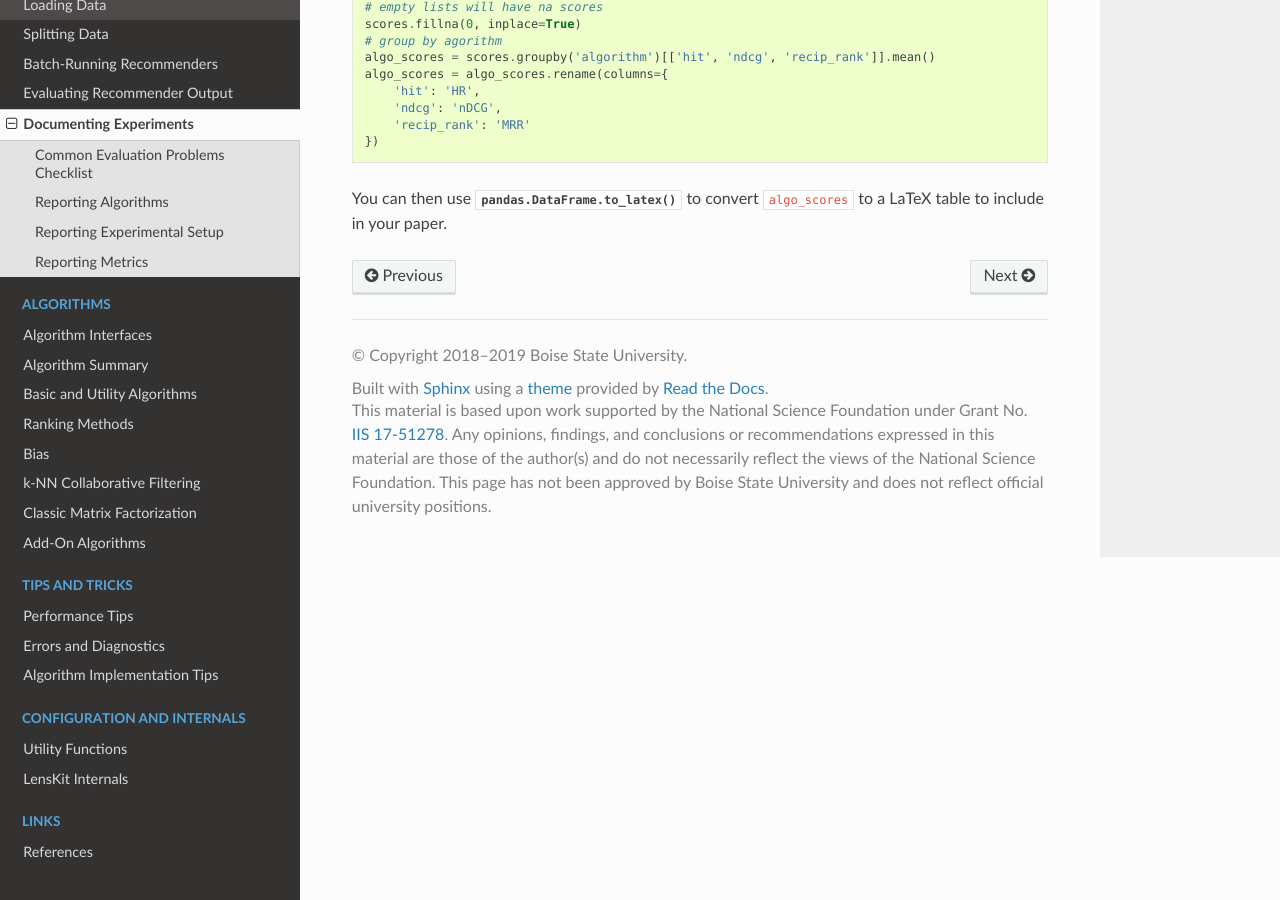
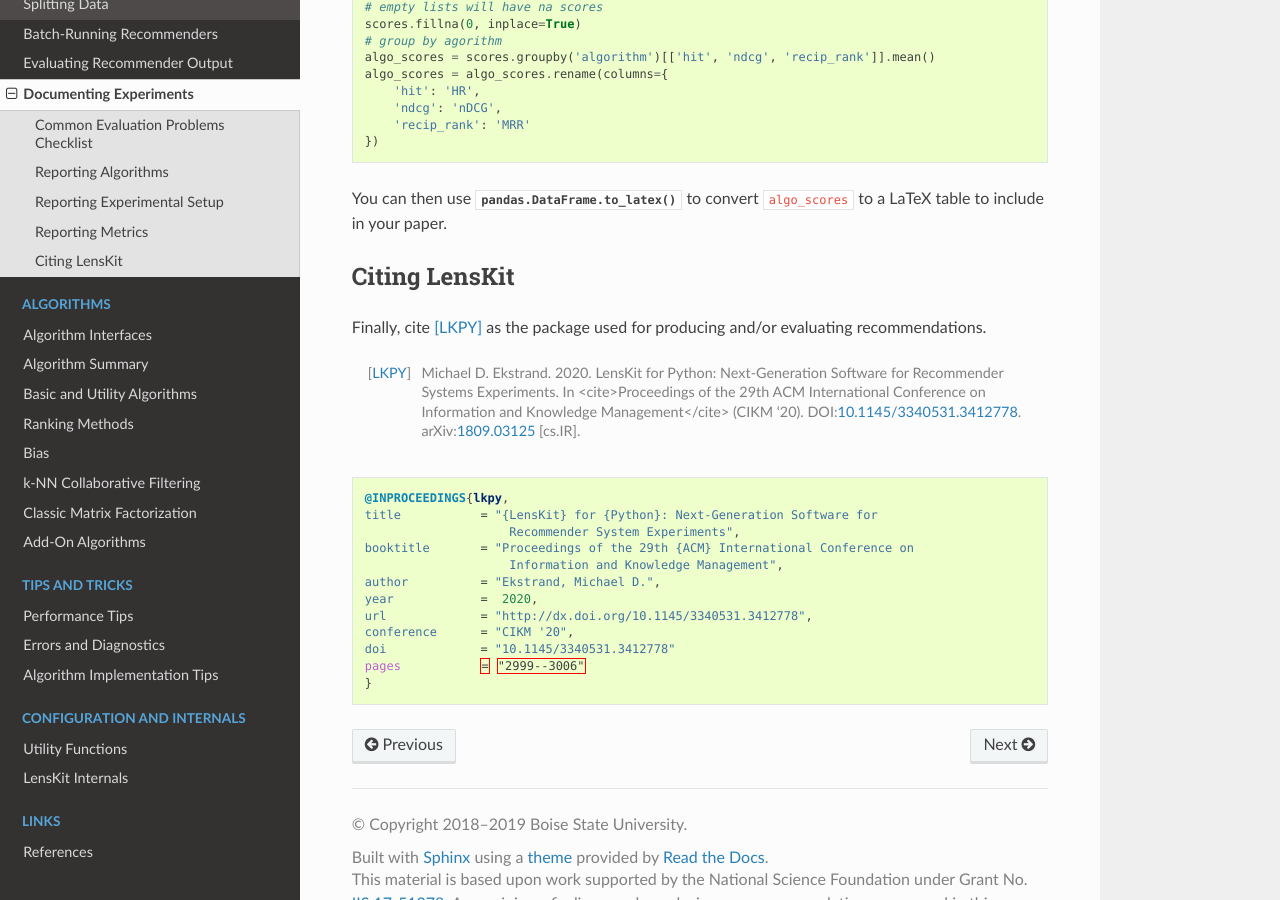
Before and after one commit to lenskit/lkpy, a Sphinx documentation site: the page built from docs/documenting.rst, in a window 1280 px wide and 900 px high, scrolled down 1989 px. Built offline with Sphinx 7.4.7 and the Read the Docs theme 2.0.0, drawn with Linux system fonts in a browser that asks for light colours.

Commit message:
docment citation

```diff
--- a/docs/documenting.rst
+++ b/docs/documenting.rst
@@ -111,3 +111,31 @@
 
 You can then use :py:meth:`pandas.DataFrame.to_latex` to convert ``algo_scores``
 to a LaTeX table to include in your paper.
+
+Citing LensKit
+~~~~~~~~~~~~~~
+
+Finally, cite [LKPY]_ as the package used for producing and/or evaluating
+recommendations.
+
+.. [LKPY]
+    Michael D. Ekstrand. 2020.
+    LensKit for Python: Next-Generation Software for Recommender Systems Experiments.
+    In <cite>Proceedings of the 29th ACM International Conference on Information and Knowledge Management</cite> (CIKM '20).
+    DOI:`10.1145/3340531.3412778 <https://dx.doi.org/10.1145/3340531.3412778>`_.
+    arXiv:`1809.03125 <https://arxiv.org/abs/1809.03125>`_ [cs.IR].
+
+.. code-block:: bibtex
+
+    @INPROCEEDINGS{lkpy,
+    title           = "{LensKit} for {Python}: Next-Generation Software for
+                        Recommender System Experiments",
+    booktitle       = "Proceedings of the 29th {ACM} International Conference on
+                        Information and Knowledge Management",
+    author          = "Ekstrand, Michael D.",
+    year            =  2020,
+    url             = "http://dx.doi.org/10.1145/3340531.3412778",
+    conference      = "CIKM '20",
+    doi             = "10.1145/3340531.3412778"
+    pages           = "2999--3006"
+    }
```
